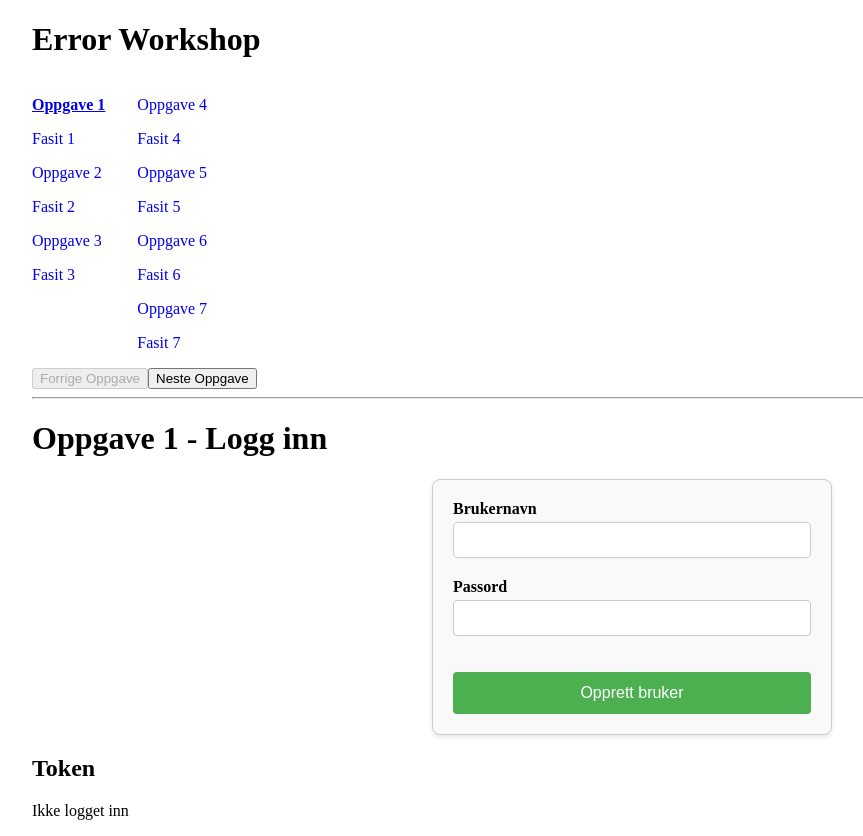
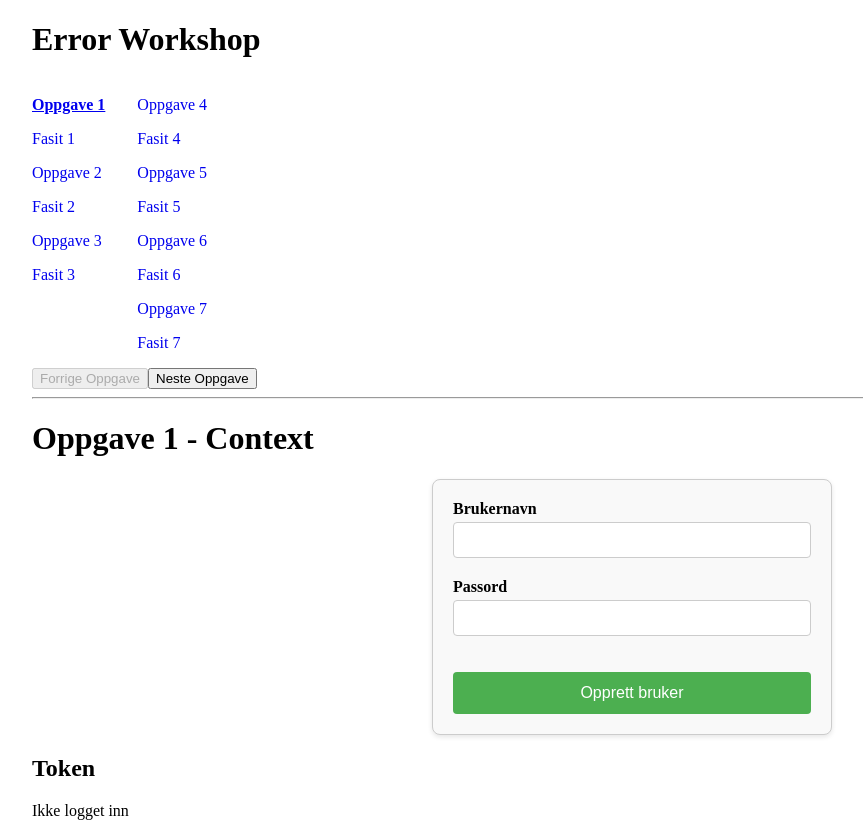
Before and after one commit to haalmarc/auth-workshop, a React (Vite) app: page / in a window 1280 px wide. Shown: the whole page, without its empty margins (8-871 px from the left). Built offline with nearby package versions, Linux system fonts and the light colour scheme.

Commit message:
feat: correct titles

```diff
--- a/src/oppgaver/Fasit01.tsx
+++ b/src/oppgaver/Fasit01.tsx
@@ -42,7 +42,7 @@ export function Fasit01() {
 
   return (
     <div>
-      <h1>Oppgave 1 - Logg inn</h1>
+      <h1>Fasit 1 - Context</h1>
       <form onSubmit={onSubmit} className="form">
         <div>
           <label>
--- a/src/oppgaver/Fasit02.tsx
+++ b/src/oppgaver/Fasit02.tsx
@@ -38,7 +38,7 @@ export function Fasit02() {
 
   return (
     <div>
-      <h1>Oppgave 1 - Logg inn</h1>
+      <h1>Fasit 2 - Logg ut</h1>
       <form onSubmit={onSubmit} className="form">
         <div>
           <label>
--- a/src/oppgaver/Fasit03.tsx
+++ b/src/oppgaver/Fasit03.tsx
@@ -52,7 +52,7 @@ export function Fasit03() {
 
   return (
     <div>
-      <h1>Oppgave 1 - Logg inn</h1>
+      <h1>Fasit 3 - Beskyttet rute</h1>
       <form onSubmit={onSubmit} className="form">
         <div>
           <label>
--- a/src/oppgaver/Fasit04.tsx
+++ b/src/oppgaver/Fasit04.tsx
@@ -8,10 +8,12 @@ const API_URL = "http://localhost:8000";
   💡 Refleksjonsspørsmål:
   - Hvordan ville du endret forespørselen om mange forespørsler trengte å være autoriserte?
   - Hva er forskjellen på interceptors i axios og middleware i Next.js?
+  - Hvorfor brukes "Authorization"- header her, og ikke -"Authentication"?
 
   📖 Lesestoff:
   - https://axios-http.com/docs/interceptors
   - https://nextjs.org/docs/app/building-your-application/authentication#optimistic-checks-with-middleware-optional
+  - https://developer.mozilla.org/en-US/docs/Web/HTTP/Headers/Authorization
 */
 
 function ProtectedForm() {
@@ -33,7 +35,7 @@ function ProtectedForm() {
 
   return (
     <div>
-      <h2>Beskyttet skjema</h2>
+      <h2>Skjema</h2>
       <button onClick={fetchData}>Hent data</button>
       {message && <p>{message}</p>}
     </div>
@@ -45,7 +47,7 @@ export function Fasit04() {
 
   return (
     <div>
-      <h1>Oppgave 1 - Logg inn</h1>
+      <h1>Fasit 4 - Beskyttet API</h1>
 
       <h2>Token</h2>
       <p>{token ? token : "Ikke logget inn"}</p>
--- a/src/oppgaver/Oppgave01.tsx
+++ b/src/oppgaver/Oppgave01.tsx
@@ -42,7 +42,7 @@ export function Oppgave01() {
 
   return (
     <div>
-      <h1>Oppgave 1 - Logg inn</h1>
+      <h1>Oppgave 1 - Context</h1>
       <form onSubmit={onSubmit} className="form">
         <div>
           <label>
--- a/src/oppgaver/Oppgave02.tsx
+++ b/src/oppgaver/Oppgave02.tsx
@@ -41,7 +41,7 @@ export function Oppgave02() {
 
   return (
     <div>
-      <h1>Oppgave 1 - Logg inn</h1>
+      <h1>Oppgave 2 - Logg ut</h1>
       <form onSubmit={onSubmit} className="form">
         <div>
           <label>
--- a/src/oppgaver/Oppgave03.tsx
+++ b/src/oppgaver/Oppgave03.tsx
@@ -41,7 +41,7 @@ export function Oppgave03() {
 
   return (
     <div>
-      <h1>Oppgave 1 - Logg inn</h1>
+      <h1>Oppgave 3 - Beskyttet rute</h1>
       <form onSubmit={onSubmit} className="form">
         <div>
           <label>
--- a/src/oppgaver/Oppgave04.tsx
+++ b/src/oppgaver/Oppgave04.tsx
@@ -41,7 +41,7 @@ export function Oppgave04() {
 
   return (
     <div>
-      <h1>Oppgave 1 - Logg inn</h1>
+      <h1>Oppgave 4 - Beskyttet API</h1>
 
       <h2>Token</h2>
       <p>{token ? token : "Ikke logget inn"}</p>
```
Also changed, not shown: 1 other file (tests, documents, lock files or other folders).
